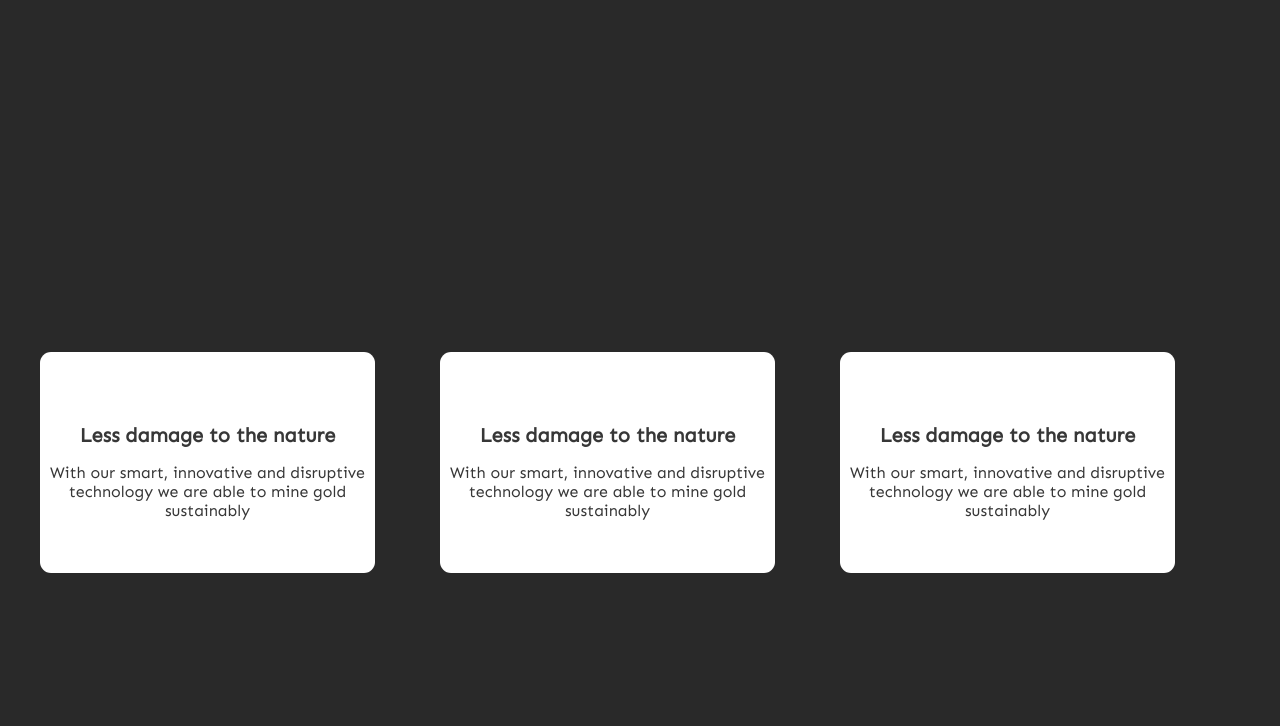
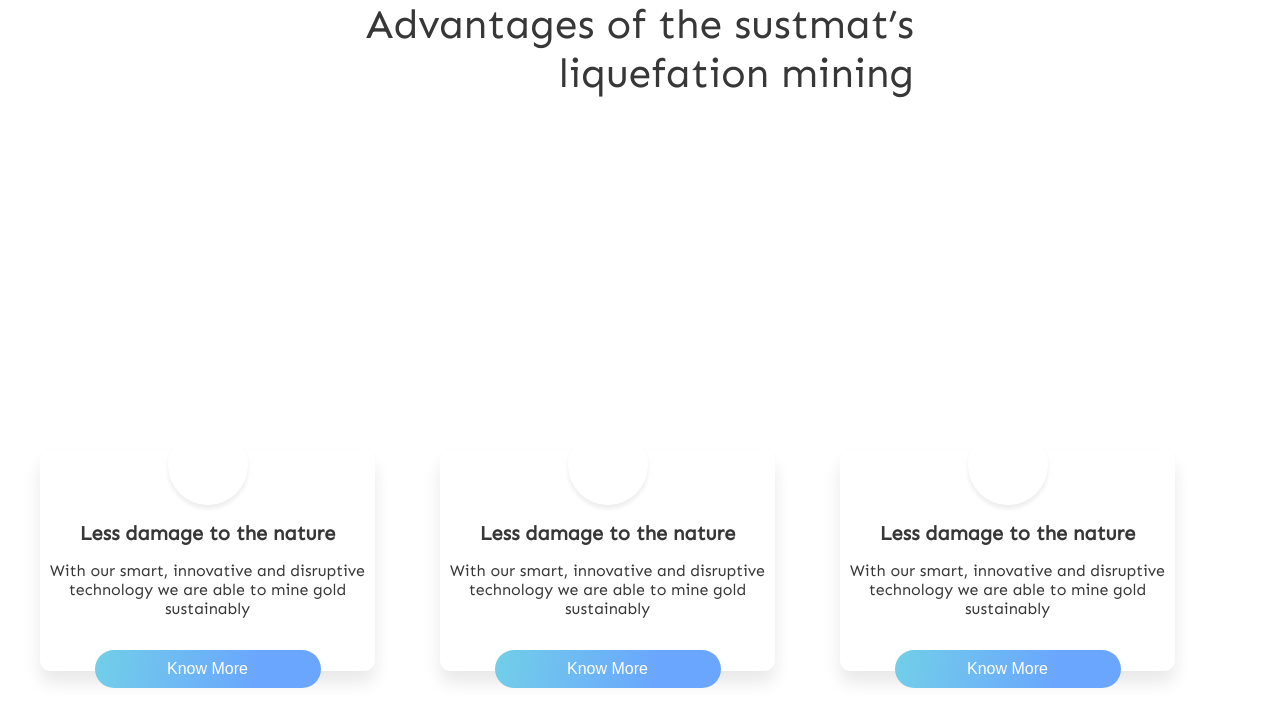
Before and after one commit to citi-onboarding/sustmat-one-page, a React (Create React App) app in the folder client/: page / in a window 1280 px wide. Shown: the top 726 px of the page. Built offline with nearby package versions, Linux system fonts and the light colour scheme.

Commit message:
feature/advantagesfront: added details to the card component and the section title

```diff
--- a/client/src/components/CardAdvantages/index.tsx
+++ b/client/src/components/CardAdvantages/index.tsx
@@ -1,5 +1,5 @@
 import React from "react";
-import { CardContainer, CardDescription, CardTitle } from "./styles";
+import { Buttom, ButtomText, CardContainer, CardDescription, CardTitle, IconContainer } from "./styles";
 
 type CardProps = {
     title: string;
@@ -9,8 +9,15 @@ type CardProps = {
 export const AdvantagesCard: React.ElementType = ({title, description}: CardProps) =>{
     return(
         <CardContainer>
+            <IconContainer>
+            </IconContainer>
             <CardTitle>{title}</CardTitle>
             <CardDescription>{description}</CardDescription>
+            <Buttom>
+                <ButtomText>
+                    Know More
+                </ButtomText>
+            </Buttom>
         </CardContainer>
     );
 }
--- a/client/src/components/CardAdvantages/styles.ts
+++ b/client/src/components/CardAdvantages/styles.ts
@@ -4,11 +4,11 @@ import styled from 'styled-components';
 
 export const CardContainer = styled.div`
     background-color: white;
+    box-shadow: 0px 12px 17px rgba(0, 0, 0, 0.09);
     width: 335px;
     height: 221px;
 
     margin: 352px 65px 113px 0px;
-
 
     border-radius: 11px;
     display: flex;
@@ -36,3 +36,35 @@ export const CardDescription = styled.p`
 
     margin-top: 16px;
 `;
+
+export const Buttom = styled.div`
+    display: flex;
+    justify-content: center;
+    align-items: center;
+
+    width: 226px;
+    height: 38px;
+    border-radius: 52px;
+    background: linear-gradient(278.87deg, #6AA5FE 27.2%, #73D5E5 111.13%);
+    position: absolute;
+    margin-top: 200px;
+`;
+
+export const IconContainer = styled.div`
+    background: #FFFFFF;
+    box-shadow: 0px 4px 4px rgba(0, 0, 0, 0.07);
+    width: 80px;
+    height: 80px;
+    border-radius: 50%;
+    position: absolute;
+    margin-top: -25px;
+
+    font-family: 'Sen';
+    font-style: normal;
+    font-weight: 700;
+    font-size: 16px;
+`;
+
+export const ButtomText = styled.p`
+
+`;
--- a/client/src/pages/Advantages/index.tsx
+++ b/client/src/pages/Advantages/index.tsx
@@ -1,14 +1,19 @@
 import React from "react";
-import { AdvantagesContainer } from "./styles";
+import { AdvantagesCardContainer, AdvantagesSectionContainer, TitleSection } from "./styles";
 import { AdvantagesCard } from "../../components";
 
 
 export const AdvantagesSection: React.FC = () =>{
     return(
-        <AdvantagesContainer>
-            <AdvantagesCard title={"Less damage to the nature"} description={"With our smart, innovative and disruptive technology we are able to mine gold sustainably"}/>
-            <AdvantagesCard title={"Less damage to the nature"} description={"With our smart, innovative and disruptive technology we are able to mine gold sustainably"}/>
-            <AdvantagesCard title={"Less damage to the nature"} description={"With our smart, innovative and disruptive technology we are able to mine gold sustainably"}/>
-        </AdvantagesContainer>
+        <AdvantagesSectionContainer>
+            <TitleSection>
+                Advantages of the sustmat’s <br/> liquefation mining
+            </TitleSection>
+            <AdvantagesCardContainer>
+                <AdvantagesCard title={"Less damage to the nature"} description={"With our smart, innovative and disruptive technology we are able to mine gold sustainably"}/>
+                <AdvantagesCard title={"Less damage to the nature"} description={"With our smart, innovative and disruptive technology we are able to mine gold sustainably"}/>
+                <AdvantagesCard title={"Less damage to the nature"} description={"With our smart, innovative and disruptive technology we are able to mine gold sustainably"}/>
+            </AdvantagesCardContainer>
+        </AdvantagesSectionContainer>
     );
 }
--- a/client/src/pages/Advantages/styles.ts
+++ b/client/src/pages/Advantages/styles.ts
@@ -1,6 +1,25 @@
 import styled from 'styled-components';
 
-export const AdvantagesContainer = styled.div`
+export const AdvantagesSectionContainer = styled.div`
+    display: flex;
+    flex-direction: column;
+    align-items: center;
+    justify-content: center;
+
+`;
+
+export const TitleSection = styled.h1`
+    font-family: 'Sen';
+    font-style: normal;
+    font-weight: 400;
+    font-size: 40.8698px;
+    line-height: 49px;
+    text-align: right;
+    color: #373737;
+`;
+
+
+export const AdvantagesCardContainer = styled.div`
 
     display: flex;
     flex-direction: row;
--- a/client/src/styles/global.ts
+++ b/client/src/styles/global.ts
@@ -23,8 +23,8 @@ export const GlobalStyle = createGlobalStyle`
     display: flex;
     justify-content: center;
     align-items: center;
-    background: ${(props) => props.theme.colors.background};
-    color: ${(props) => props.theme.colors.text};
+    background: white;
+    color: white;
     font: 400 16px Roboto, sans-serif;
     -webkit-font-smoothing: antialiased;
   }
```
